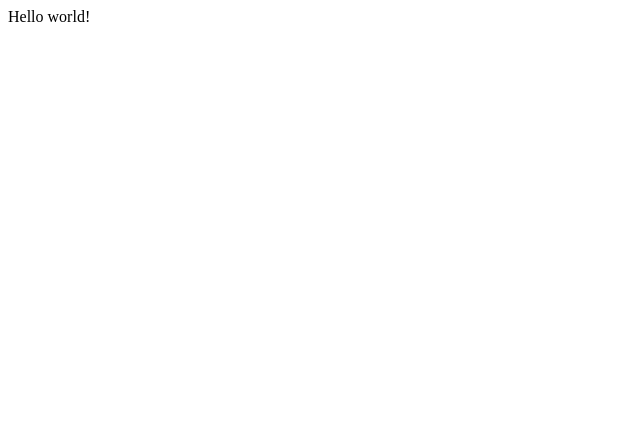
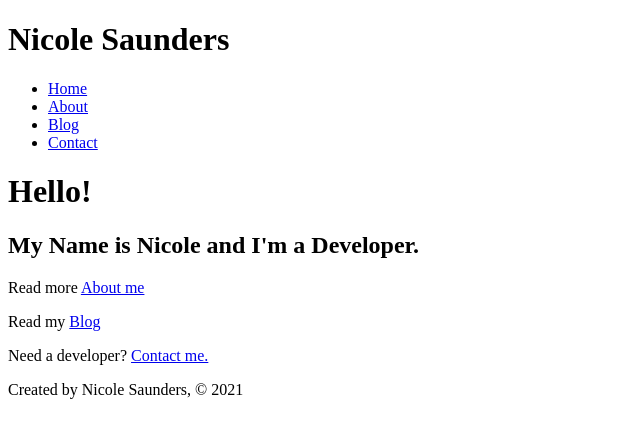
Before and after one commit to nicostar26/gatsby_helloworld, a Gatsby site: page / in a window 1280 px wide. Shown: the whole page, without its empty margins (0-640 px from the left). Built offline with nearby package versions, Linux system fonts and the light colour scheme; Gatsby itself is replaced by a stand-in of ours.

Commit message:
recent changes

```diff
--- a/gatsby-config.js
+++ b/gatsby-config.js
@@ -6,5 +6,7 @@
 
 module.exports = {
   /* Your site config here */
-  plugins: [],
+  plugins: [
+    'gatsby-plugin-sass'
+  ],
 }
--- a/package.json
+++ b/package.json
@@ -15,6 +15,8 @@
   },
   "dependencies": {
     "gatsby": "^3.1.2",
+    "gatsby-plugin-sass": "^4.2.0",
+    "node-sass": "^5.0.0",
     "react": "^17.0.1",
     "react-dom": "^17.0.1"
   },
--- /dev/null
+++ b/src/components/footer.js
@@ -0,0 +1,11 @@
+import React from 'react'
+
+const Footer = () => {
+    return(
+        <footer>
+            <p>Created by Nicole Saunders, © 2021</p>
+        </footer>
+    )
+}
+
+export default Footer
--- /dev/null
+++ b/src/components/header.js
@@ -0,0 +1,30 @@
+import React from 'react'
+import { Link } from 'gatsby'
+
+
+const Header = () => {
+    return(
+        <header>
+        <h1>Nicole Saunders</h1>
+        <nav>
+            <ul>
+                <li>
+                <Link to="/">Home</Link>
+                </li>
+                <li>
+                <Link to="/about">About</Link>
+                </li>
+                <li>
+                <Link to="/blog">Blog</Link>
+                </li>
+                <li>
+                <Link to="/contact">Contact</Link>
+                </li>
+
+            </ul>
+        </nav>
+        </header>
+    )
+}
+
+export default Header
--- /dev/null
+++ b/src/components/layout.js
@@ -0,0 +1,17 @@
+import React from 'react'
+
+import Footer from './footer'
+import Header from './header'
+
+
+const Layout = (props) => {
+    return(
+        <div>
+            <Header />
+                {props.children}
+            <Footer />
+        </div>
+    )
+}
+
+export default Layout
--- a/src/pages/index.js
+++ b/src/pages/index.js
@@ -1,5 +1,17 @@
 import React from "react"
+import { Link } from 'gatsby'
+import Layout from '../components/layout'
 
-export default function Home() {
-  return <div>Hello world!</div>
+const IndexPage = () => {
+  return(
+    <Layout>
+        <h1>Hello!</h1>
+        <h2>My Name is Nicole and I'm a Developer.</h2>
+        <p>Read more <Link to="/about">About me</Link></p>
+        <p>Read my <Link to="/blog">Blog</Link></p>
+        <p>Need a developer? <Link to="/contact">Contact me.</Link></p>
+    </Layout>
+  )
 }
+
+export default IndexPage
```
Also changed, not shown: src/pages/about.js (added, +18 -0 lines), src/pages/blog.js (added, +16 -0 lines), src/pages/contact.js (added, +17 -0 lines), 1 other file.
